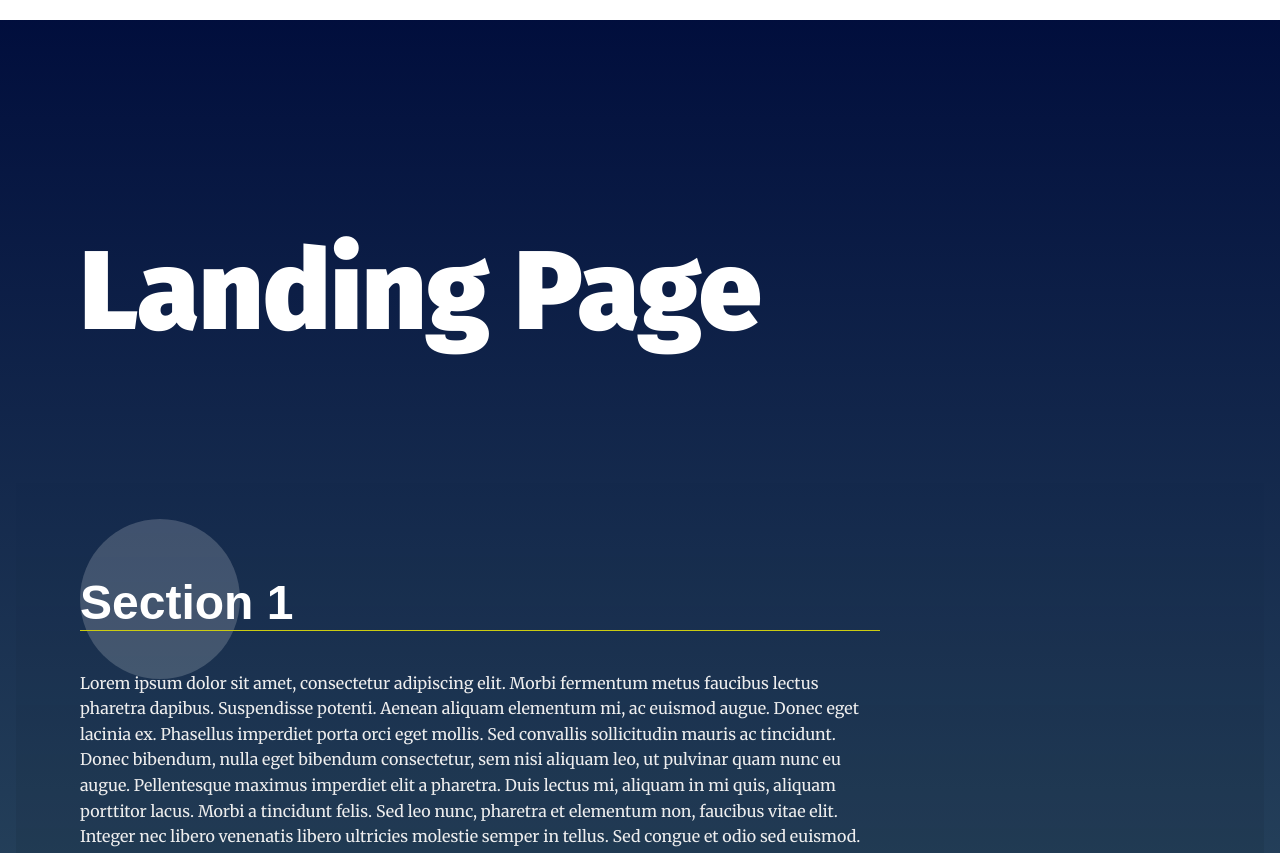
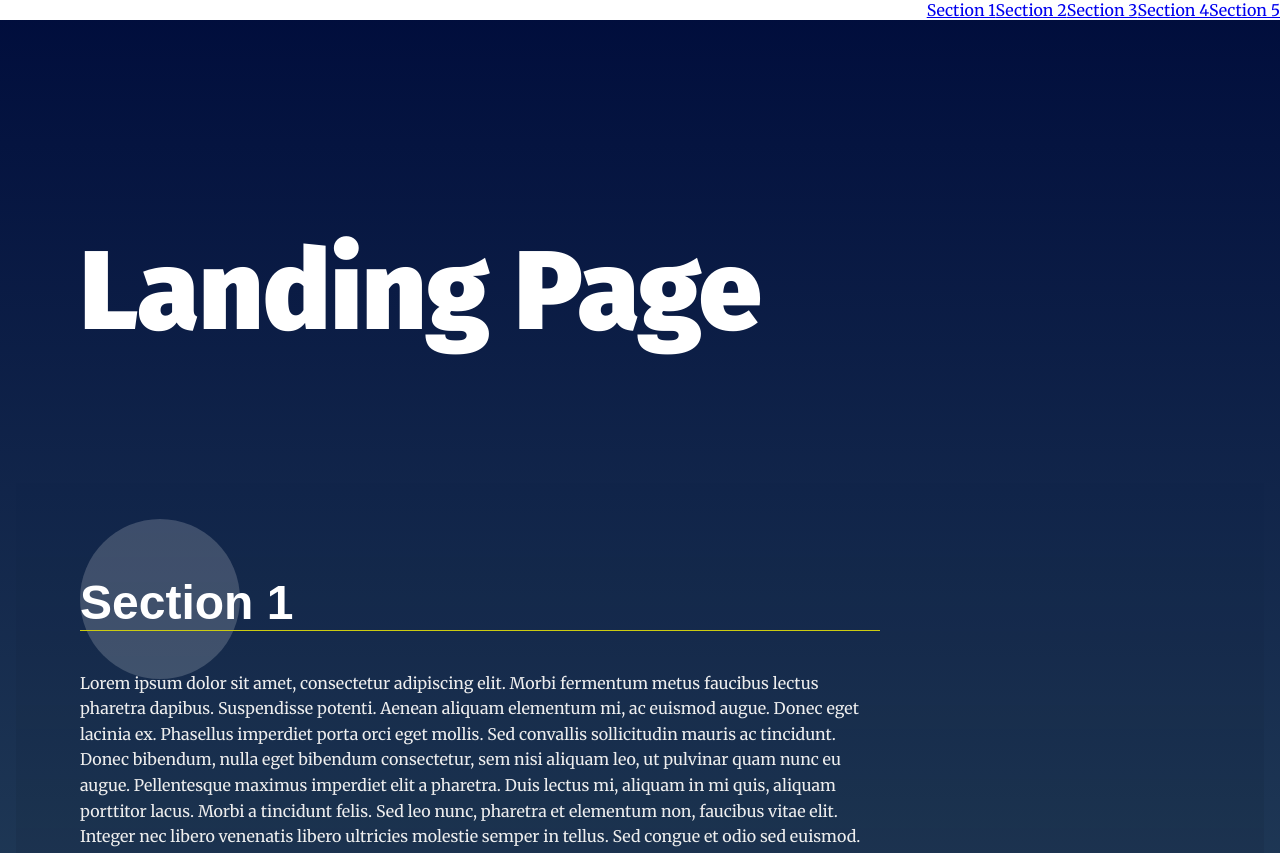
Before and after one commit to blocknroll/landing-page, a plain HTML site: page index.html in a window 1280 px wide. Shown: the top 853 px of the page. Drawn offline with Linux system fonts and the light colour scheme.

Commit message:
Add dynamic links to navbar

```diff
--- a/index.html
+++ b/index.html
@@ -58,6 +58,15 @@
         <p>Aliquam a convallis justo. Vivamus venenatis, erat eget pulvinar gravida, ipsum lacus aliquet velit, vel luctus diam ipsum a diam. Cras eu tincidunt arcu, vitae rhoncus purus. Vestibulum fermentum consectetur porttitor. Suspendisse imperdiet porttitor tortor, eget elementum tortor mollis non.</p>
       </div>
     </section>
+    <section id="section5" data-nav="Section 5">
+      <div class="landing__container">
+        <h2>Section 5</h2>
+        <p>Lorem ipsum dolor sit amet, consectetur adipiscing elit. Morbi fermentum metus faucibus lectus pharetra dapibus. Suspendisse potenti. Aenean aliquam elementum mi, ac euismod augue. Donec eget lacinia ex. Phasellus imperdiet porta orci eget mollis. Sed convallis sollicitudin mauris ac tincidunt. Donec bibendum, nulla eget bibendum consectetur, sem nisi aliquam leo, ut pulvinar quam nunc eu augue. Pellentesque maximus imperdiet elit a pharetra. Duis lectus mi, aliquam in mi quis, aliquam porttitor lacus. Morbi a tincidunt felis. Sed leo nunc, pharetra et elementum non, faucibus vitae elit. Integer nec libero venenatis libero ultricies molestie semper in tellus. Sed congue et odio sed euismod.</p>
+
+        <p>Aliquam a convallis justo. Vivamus venenatis, erat eget pulvinar gravida, ipsum lacus aliquet velit, vel luctus diam ipsum a diam. Cras eu tincidunt arcu, vitae rhoncus purus. Vestibulum fermentum consectetur porttitor. Suspendisse imperdiet porttitor tortor, eget elementum tortor mollis non.</p>
+      </div>
+    </section>
+    <!-- <a href="#section1"></a> -->
     </main>
   <footer class="page__footer">
     <p>&copy Udacity</p>
--- a/js/app.js
+++ b/js/app.js
@@ -13,34 +13,30 @@
  *
 */
 
-/**
- * Define Global Variables
- *
-*/
 
+// Create the NAV
 
-
-
-
-
-
-
-
-
-// NAV <ul>
+// first access the NAV <ul>
+// we'll append <li>'s to it next...
 const navbarList = document.getElementById("navbar__list");
 
-// select all sections
+// start creating <li> links //////////////////////
+// first, select all sections, save in a variable
 const sections = document.getElementsByTagName("section");
 
-// loop through sections - create li's
+// loop through those sections and make a link from each
 for (const section of sections) {
-  // create li
+  // create the <li> element
   const newLi = document.createElement("li");
-  // grab text of section.id
-  const textOfLi = document.createTextNode(section.id);
-  // add section.id to li
-  newLi.appendChild(textOfLi);
+
+  // grab the section's title from the <h2>
+  // we'll use it for the button text
+  const title = section.querySelector("h2");
+
+  // add HTML to li
+  newLi.insertAdjacentHTML("afterbegin",
+                           "<a href='#" + section.id +
+                           "'>" + title.innerText + "</a>");
   // add newLi to nav ul
   navbarList.appendChild(newLi);
 }
@@ -50,16 +46,15 @@ for (const section of sections) {
 
 
 
-
-
-
-
-
-
+/**
+ * Define Global Variables
+ *
+*/
 
 
 /**
  * End Global Variables
+
 
 
  * Start Helper Functions
@@ -70,6 +65,7 @@ for (const section of sections) {
 
 /**
  * End Helper Functions
+
 
 
  * Begin Main Functions
@@ -87,6 +83,9 @@ for (const section of sections) {
 
 /**
  * End Main Functions
+
+
+
  * Begin Events
  *
 */
```
